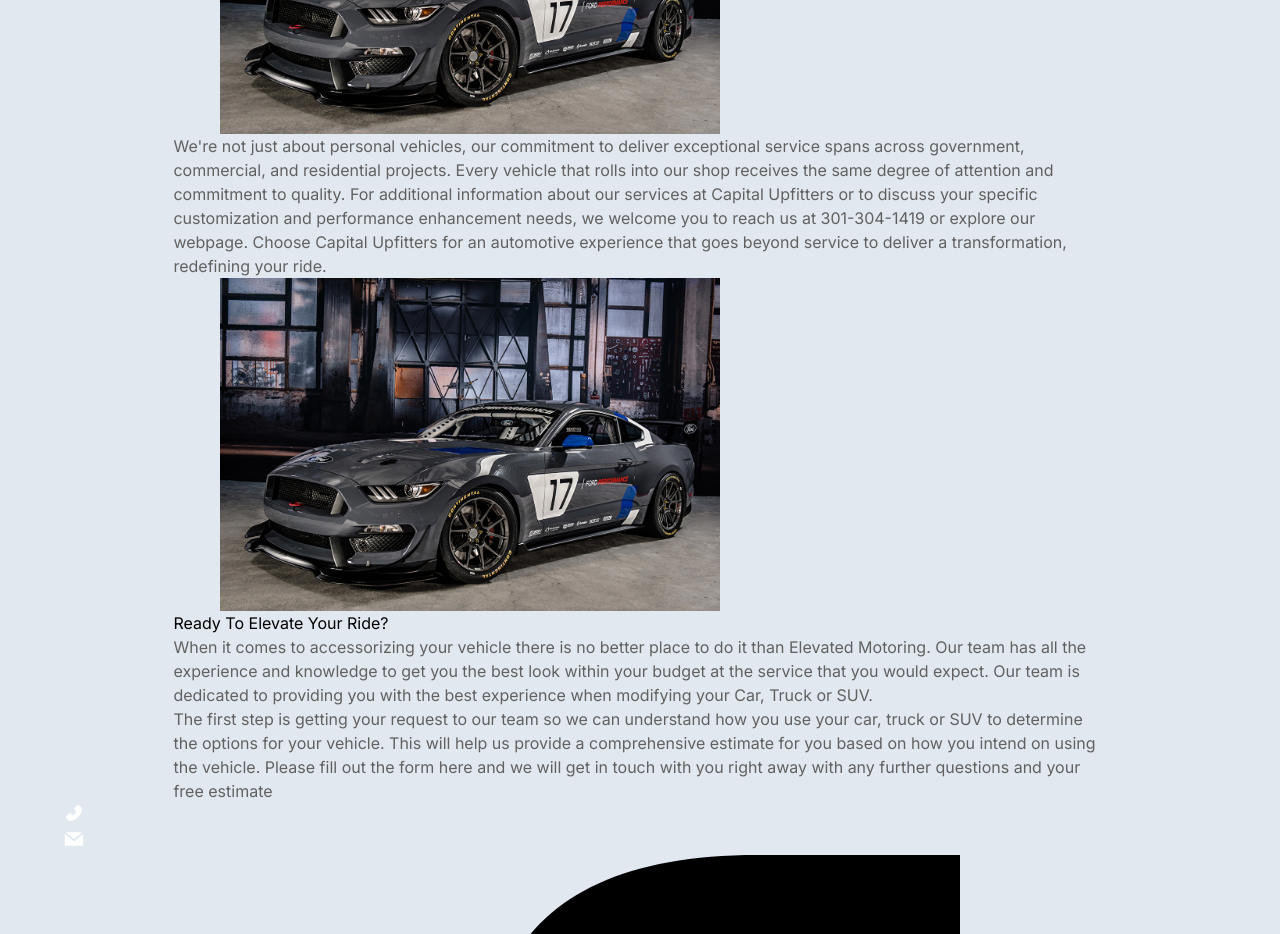
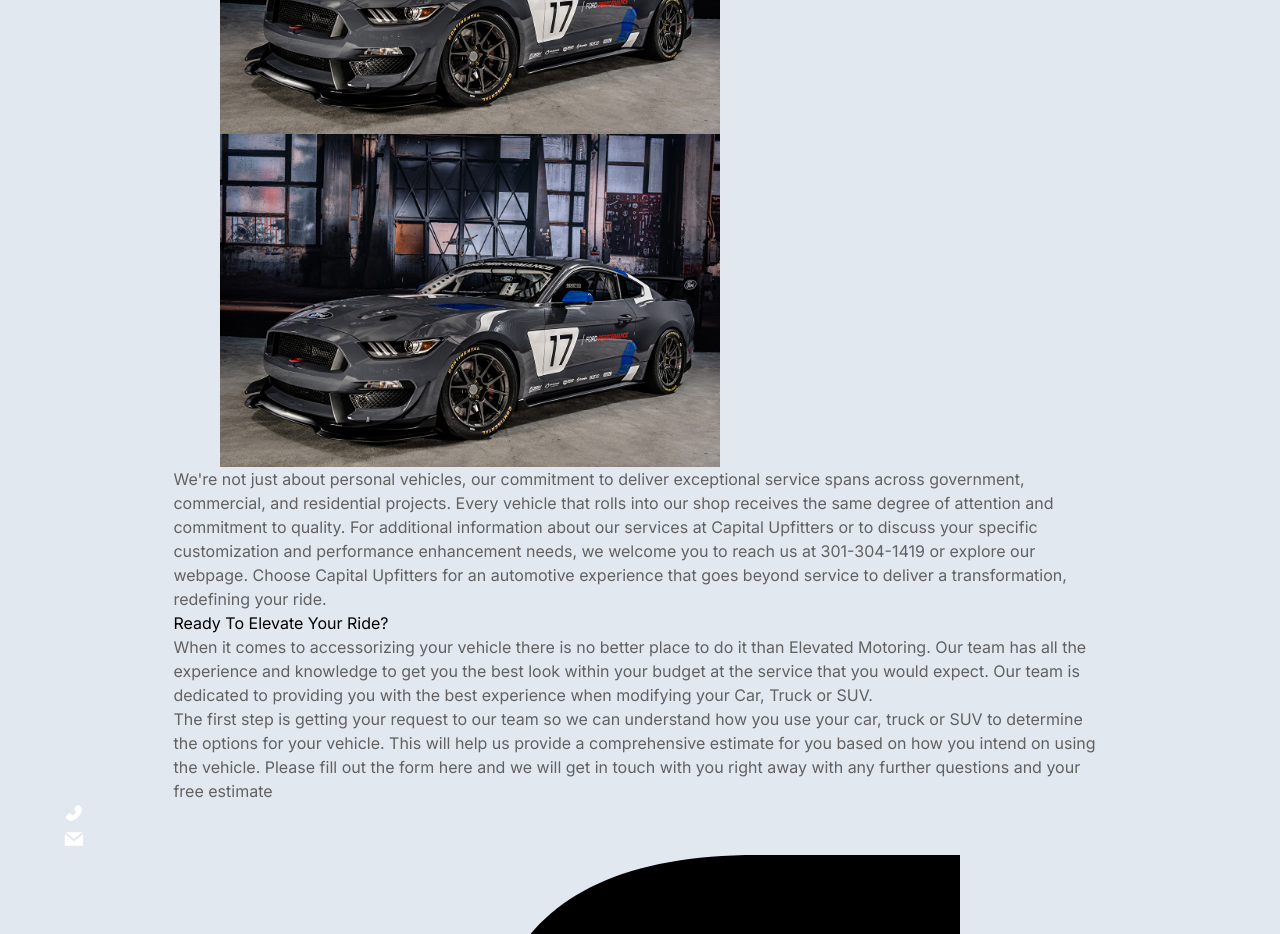
Before and after one commit to dontsul/auto-app, a Next.js app: page /about in a window 1280 px wide. Shown: the part 1020-1954 px from the top of the page. Built offline with nearby package versions, Linux system fonts and the light colour scheme.

Commit message:
UpdateFixAboutTextImages

```diff
--- a/components/aboutPages/AboutPages.tsx
+++ b/components/aboutPages/AboutPages.tsx
@@ -1,13 +1,11 @@
 'use client';
 import React, {useEffect, useState} from "react";
 
-import { ImagesAboutLeft} from "@/components/aboutSection/ImagesAboutLeft";
 import {WeWelcomeText} from "@/components/aboutPages/textAboutPages/WeWelcomeText";
 import {BottomConect} from "@/components/aboutPages/buttomConnect/BottomConect";
 import {TextAboutPages} from "@/components/aboutPages/textAboutPages/TextAboutPages";
 import ElevatingText from "@/components/title/ElevatingText";
 import {TextAboutLeft} from "@/components/aboutPages/textAboutPages/TextAboutLeft";
-import {ImagesAbout} from "@/components/aboutSection/ImagesAbout";
 import Image from "next/image";
 import images from "@/public/2.png";
 export function AboutPages () {
@@ -18,9 +16,9 @@ export function AboutPages () {
                     <div className="relative">
                             <ElevatingText mainText={"Elevating Vehicles For  "} subText={"Max Performance"} />
 
-                        <div className="grid grid-cols-1 lg:grid-cols-2 gap-6 relative">
+                        <div className="grid grid-cols-1 lg:grid-cols-2 gap-6 ">
                             <TextAboutPages />
-                            <div className=" container brightness-75 order-2 lg:order-1  justify-center relative">
+                            <div className=" container brightness-75 order-1 lg:order-2  justify-center relative">
                                 <Image
                                     className="rounded-2xl lg:rounded-2xl  brightness-75"
                                     width={500}
@@ -30,9 +28,8 @@ export function AboutPages () {
                                 />
                             </div>
                         </div>
-                        <div className="py-20 grid grid-cols-1 lg:grid-cols-2 gap-6 relative">
-                            <TextAboutLeft />
-                            <div className=" container brightness-75 order-2 lg:order-1  justify-center relative">
+                        <div className="py-20 grid grid-cols-1 lg:grid-cols-2  ">
+                            <div className=" container brightness-75 order-1 lg:order-2  justify-center ">
                                 <Image
                                     className="rounded-2xl lg:rounded-2xl  brightness-75"
                                     width={500}
@@ -41,6 +38,9 @@ export function AboutPages () {
                                     alt="bg"
                                 />
                             </div>
+                            <TextAboutLeft />
+
+
                         </div>
 
 
--- a/components/aboutPages/textAboutPages/TextAboutLeft.tsx
+++ b/components/aboutPages/textAboutPages/TextAboutLeft.tsx
@@ -2,9 +2,8 @@ import React from "react";
 
 export function TextAboutLeft(){
     return(
-        <div className=" z-10 p-5 flex order-2 lg:order-1   items-center justify-center px-10 md:px-10  transition-transform duration-300">
+        <div className=" z-10 p-5 flex order-1 lg:order-2  items-center justify-center px-10 md:px-10  duration-300">
 
-            <div className=" relative z-20">
                 <p className="leading-6 py-7 text-[16px]  mb-2  rounded-full " style={{ color: '#616161', display: 'inline-block', width: '100%' }}>
                     We&apos;re not just about personal vehicles, our commitment to deliver exceptional
                     service spans across government, commercial, and residential projects. Every vehicle
@@ -18,6 +17,6 @@ export function TextAboutLeft(){
                 </p>
             </div>
 
-        </div>
+
     );
 }
```
